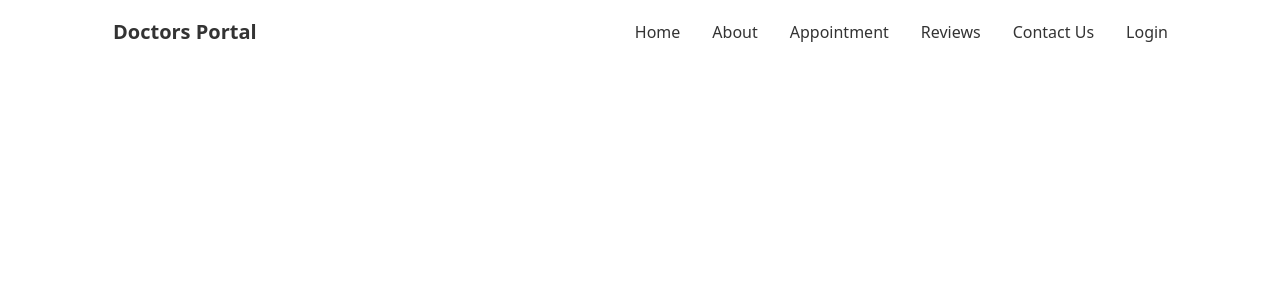
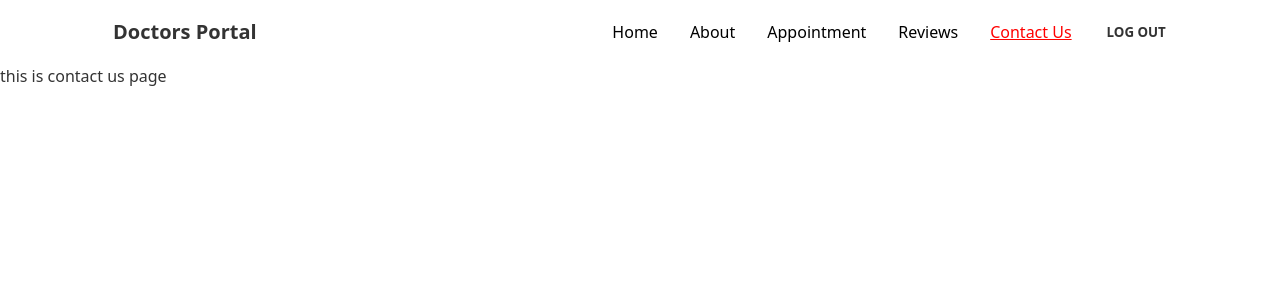
Before and after one commit to Shihab2022/doctors-portal-client, a React (Create React App) app: page /contact in a window 1280 px wide. Shown: the top 300 px of the page. Built offline with nearby package versions, Linux system fonts and the light colour scheme; no server answers; sample sign-in values are in the browser's storage; the HTML template or start-up script is replaced by a standard one.

Commit message:
implement customlink and requare auth

```diff
--- a/src/App.js
+++ b/src/App.js
@@ -2,9 +2,12 @@ import { Route, Routes } from 'react-router-dom';
 import './App.css';
 import About from './Pages/About/About';
 import Appointment from './Pages/Appointment/Appointment';
+import ContactUs from './Pages/ContactUs/ContactUs';
 import Home from './Pages/Home/Home';
 import LoginPage from './Pages/Login/LoginPage';
 import Register from './Pages/Login/Register';
+import RequireAuth from './Pages/Login/RequireAuth';
+import Reviews from './Pages/Reviews/Reviews';
 import Navbar from './Pages/Sherad/Navbar';
 
 function App() {
@@ -15,11 +18,11 @@ function App() {
       <Route path="/" element={<Home></Home>}></Route>
       <Route path="/home" element={<Home></Home>}></Route>
       <Route path="/about" element={<About></About>}></Route>
-      <Route path="/appointment" element={<Appointment></Appointment>}></Route>
+      <Route path="/appointment" element={<RequireAuth><Appointment></Appointment></RequireAuth>}></Route>
       <Route path="/login" element={<LoginPage></LoginPage>}></Route>
       <Route path='/register' element={<Register></Register>}></Route>
-      <Route path="/" element={<Home></Home>}></Route>
-      <Route path="/" element={<Home></Home>}></Route>
+      <Route path="/reviews" element={<Reviews></Reviews>}></Route>
+      <Route path="/contact" element={<ContactUs></ContactUs>}></Route>
     </Routes>
     </div>
   );
--- /dev/null
+++ b/src/Pages/ContactUs/ContactUs.js
@@ -0,0 +1,11 @@
+import React from 'react';
+
+const ContactUs = () => {
+    return (
+        <div>
+            <h4>this is contact us page</h4>
+        </div>
+    );
+};
+
+export default ContactUs;
--- a/src/Pages/Login/LoginPage.js
+++ b/src/Pages/Login/LoginPage.js
@@ -3,15 +3,17 @@ import { useForm } from "react-hook-form";
 import { useSignInWithEmailAndPassword, useSignInWithGoogle } from 'react-firebase-hooks/auth';
 import auth from '../../firebase.init'
 import Spinner from "../Sherad/Spinner";
-import { Link } from "react-router-dom";
+import { Link, useLocation, useNavigate } from "react-router-dom";
 
 
 const LoginPage = () => {
   const { register, formState: { errors }, handleSubmit } = useForm();
   const [signInWithGoogle, googleUser, googleLoading, googleError] = useSignInWithGoogle(auth);
   const [signInWithEmailAndPassword,user,loading,error,] = useSignInWithEmailAndPassword(auth);
-
   let userError
+  let navigate = useNavigate();
+  let location = useLocation();
+  let from = location.state?.from?.pathname || "/";
 if(loading || googleLoading){
     return <Spinner></Spinner>
 }
@@ -23,7 +25,7 @@ if(error || googleError){
     signInWithEmailAndPassword(data.email,data.password);
   };
   if(user ||googleUser){
-      console.log(user ,googleUser)
+    navigate(from, { replace: true });
   }
   return (
     <div className="flex justify-center h-screen items-center">
@@ -85,7 +87,7 @@ if(error || googleError){
         </label>
 
     {userError}
-        <input className="btn btn-accent text-center w-full" type="submit" />
+        <input className="btn btn-accent text-center w-full" type="submit" value="Login" />
       </form>
 
       <div class="divider">OR</div>
--- a/src/Pages/Login/Register.js
+++ b/src/Pages/Login/Register.js
@@ -116,7 +116,7 @@ const Register = () => {
         </label>
 {userError}
 
-        <input className="btn btn-accent text-center w-full" type="submit" />
+        <input className="btn btn-accent text-center w-full" type="submit" value="Register" />
       </form>
 
       <div class="divider">OR</div>
--- /dev/null
+++ b/src/Pages/Login/RequireAuth.js
@@ -0,0 +1,19 @@
+import React from 'react';
+import { useAuthState } from 'react-firebase-hooks/auth';
+import { Navigate, useLocation } from 'react-router-dom';
+import auth from '../../firebase.init';
+import Spinner from '../Sherad/Spinner';
+
+const RequireAuth = ({ children }) => {
+    const [user, loading] = useAuthState(auth);
+    let location = useLocation();
+    if(loading){
+        return <Spinner></Spinner>
+    }
+    if(!user){
+        return <Navigate to="/login" state={{ from: location }} replace />;
+    }
+    return children
+};
+
+export default RequireAuth;
--- /dev/null
+++ b/src/Pages/Reviews/Reviews.js
@@ -0,0 +1,11 @@
+import React from 'react';
+
+const Reviews = () => {
+    return (
+        <div>
+            <h4>this is reviews page</h4>
+        </div>
+    );
+};
+
+export default Reviews;
--- /dev/null
+++ b/src/Pages/Sherad/CustomLink.js
@@ -0,0 +1,21 @@
+import React from 'react';
+import { Link, useMatch, useResolvedPath } from 'react-router-dom';
+
+const CustomLink =({ children, to, ...props }) => {
+    let resolved = useResolvedPath(to);
+    let match = useMatch({ path: resolved.pathname, end: true });
+    return (
+        <div>
+        <Link
+          style={{color: match ? "red" : "black", textDecoration: match ? "underline" : "none" }}
+          to={to}
+          {...props}
+        >
+          {children}
+        </Link>
+
+      </div>
+    );
+};
+
+export default CustomLink;
--- a/src/Pages/Sherad/Navbar.js
+++ b/src/Pages/Sherad/Navbar.js
@@ -1,15 +1,20 @@
+import { signOut } from 'firebase/auth';
 import React from 'react';
+import { useAuthState } from 'react-firebase-hooks/auth';
 import { Link } from 'react-router-dom';
+import auth from '../../firebase.init';
+import CustomLink from './CustomLink';
 
 const Navbar = () => {
+  const [user] = useAuthState(auth);
     const menuItems = <>
 
-        <li><Link to='/'>Home</Link></li>
-        <li><Link to='/about'>About </Link></li>
-        <li><Link to='/appointment'>Appointment</Link></li>
-        <li><Link to='/'>Reviews</Link></li>
-        <li><Link to='/'>Contact Us</Link></li>
-        <li><Link to='/login'>Login </Link></li>
+        <li><CustomLink to='/'>Home</CustomLink></li>
+        <li><CustomLink to='/about'>About </CustomLink></li>
+        <li><CustomLink to='/appointment'>Appointment</CustomLink></li>
+        <li><CustomLink to='/reviews'>Reviews</CustomLink></li>
+        <li><CustomLink to='/contact'>Contact Us</CustomLink></li>
+        <li> {user ?<button onClick={()=> signOut(auth)} class="btn btn-ghost">Log Out</button> :<Link to='/login'>Login </Link>} </li>
     </>
     return (
         <div className="navbar bg-base-100 md:px-24">
```
